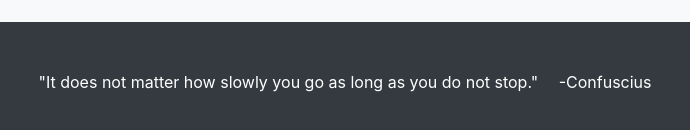
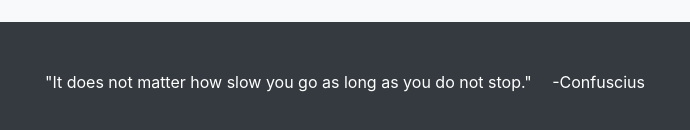
Before and after one commit to kaushik-dbms/kaushik-dbms.github.io, a website with bundled scripts: page index.html in a window 1280 px wide. Shown: the part 3613-3743 px from the top of the page, 295-985 px from the left. Built offline with nearby package versions, Linux system fonts and the light colour scheme.

Commit message:
quote correction

```diff
--- a/index.html
+++ b/index.html
@@ -217,7 +217,7 @@
   <!-- Footer -->
   <footer class="py-5 bg-dark">
     <div class="container">
-        <p class="m-0 text-center text-white">"It does not matter how slowly you go as long as you do not stop."&emsp; -Confuscius</p>
+        <p class="m-0 text-center text-white">"It does not matter how slow you go as long as you do not stop."&emsp; -Confuscius</p>
     </div>
     <!-- /.container -->
   </footer>
```
